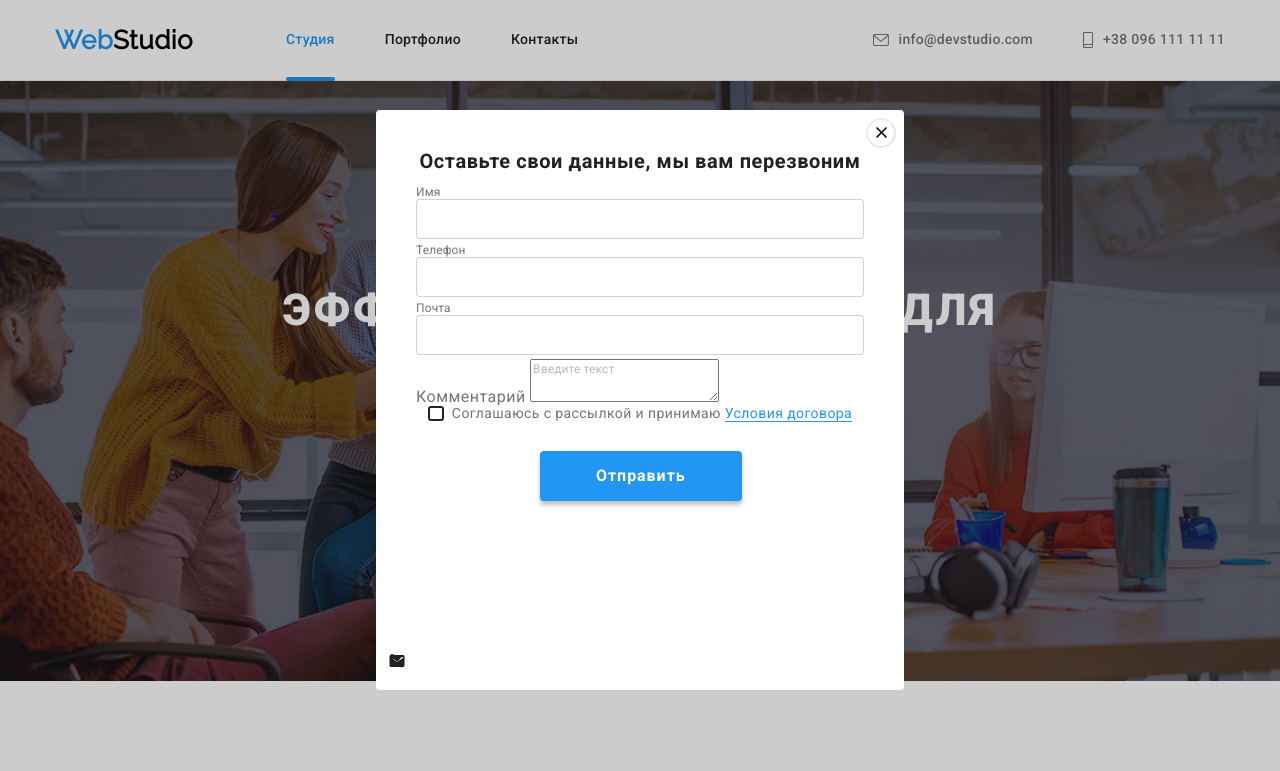
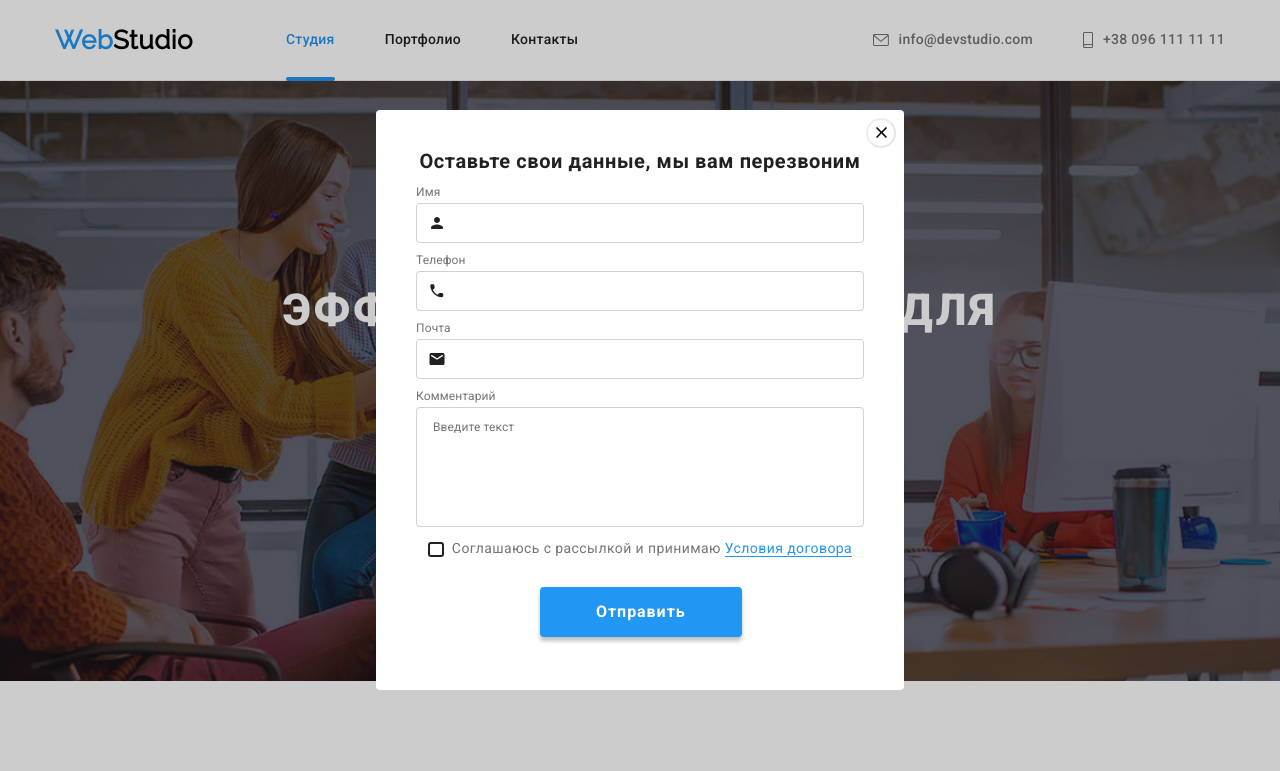
Before and after one commit to vtk0679/goit-markup-hw-06, a plain HTML site: page index.html in a window 1280 px wide. Both pictures are taken after a click on the button "Заказать услугу". Shown: the top 771 px of the page. Drawn offline with nearby package versions, Linux system fonts and the light colour scheme.

Commit message:
updates html murkup for modal

```diff
--- a/index.html
+++ b/index.html
@@ -412,8 +412,9 @@
           </button>
           <p>Оставьте свои данные, мы вам перезвоним</p>
           <form class="form-call-back">
-            <label class="label">
-              <span>Имя</span>
+            <div class="form-input-block">
+              <label class="label">Имя</label>
+              <div class="input-box">
                 <input
                   type="text"
                   name="name"
@@ -423,13 +424,15 @@
                   required
                   autocomplete="off"
                 />
-              <svg width="18px" height="18px" class="modal-svg">
+                <svg width="18px" height="18px" class="input-box-modal-svg">
                   <use href="./images/icons/sprite.svg#icon-person"></use>
                 </svg>
-            </label>
+              </div>
+            </div>
 
-            <label class="label">
-              <span>Телефон</span>
+            <label class="form-input-block">
+              <span class="label">Телефон</span>
+              <span class="input-box">
                 <input
                   type="tel"
                   name="tel"
@@ -439,13 +442,15 @@
                   autocomplete="off"
                   title="8(0XX)XXX-XX-XX"
                 />
-              <svg width="18px" height="18px" class="modal-svg">
+                <svg width="18px" height="18px" class="input-box-modal-svg">
                   <use href="./images/icons/sprite.svg#icon-phone"></use>
                 </svg>
+              </span>
             </label>
 
-            <label class="label">
-              <span>Почта</span>
+            <label class="form-input-block">
+              <span class="label">Почта</span>
+              <span class="input-box">
                 <input
                   type="email"
                   name="email"
@@ -454,15 +459,20 @@
                   required
                   autocomplete="off"
                 />
-              <svg width="18px" height="18px" class="modal-svg">
+                <svg width="18px" height="18px" class="input-box-modal-svg">
                   <use href="./images/icons/sprite.svg#icon-email"></use>
                 </svg>
+              </span>
             </label>
 
-            <label class="label-comment">
-              <span>Комментарий</span>
-              <textarea name="comment" placeholder="Введите текст"></textarea>
-            </label>
+            <div class="form-input-block">
+              <label class="label" for="comment">Комментарий</label>
+              <textarea
+                name="comment"
+                placeholder="Введите текст"
+                id="comment"
+              ></textarea>
+            </div>
 
             <label for="checkbox" class="license-block">
               <input type="checkbox" id="checkbox" class="checkbox" />
```
Also changed, not shown: portfolio.html (+1 -1 lines). Lines whose indentation alone changed are shown as unchanged.
